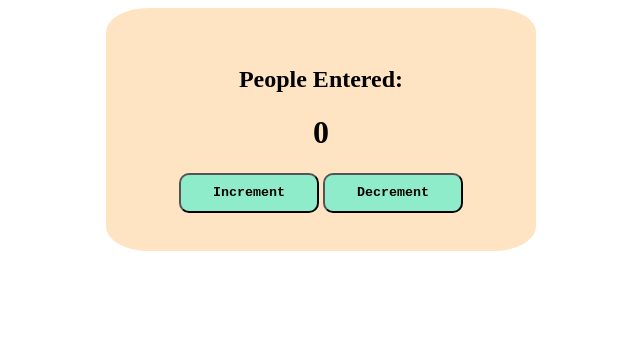
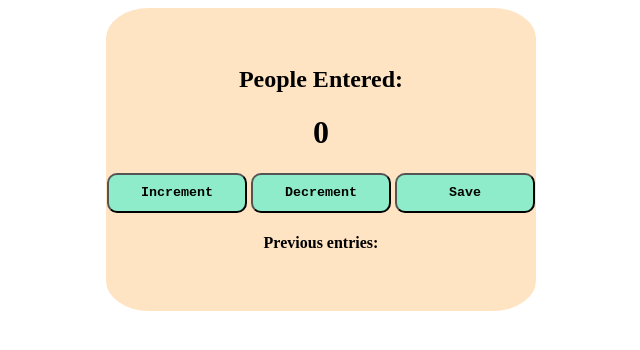
Before and after one commit to AnukulPoudel/simplePassengerCounter, a plain HTML site: page index.html in a window 1280 px wide. Shown: the whole page, without its empty margins (319-959 px from the left). Drawn offline with Linux system fonts and the light colour scheme.

Commit message:
added a save button to save pervious number

```diff
--- a/index.html
+++ b/index.html
@@ -25,6 +25,11 @@
         <!-- onclick look for a function called reset() and invoke it -->
         <button id="decrement-btn" onclick="decrement()">Decrement</button>
 
+        <!-- onclick look for a function called reset() and invoke it -->
+        <button id="save-btn" onclick="save()">Save</button><br>
+
+        <h4>Previous entries: <span id="save"></span></h4>
+
         <!-- loading (i guess) javaScript file -->
         <script src="script.js"></script>
     </div>
--- a/script.js
+++ b/script.js
@@ -24,6 +24,14 @@ function decrement() {
     }
 }
 
+//save the numbers of passengers last time
+let textToBeUpdated = document.getElementById("save");
+function save(){
+    let updatedText = `${i} - `;
+    textToBeUpdated.innerHTML += updatedText;
+    console.log(i);
+}
+
 //NOTE:: document.getElementById("");
 //                      \
 //                       `~ is also a function (it is inside object called document so it is also knows as method)
```
